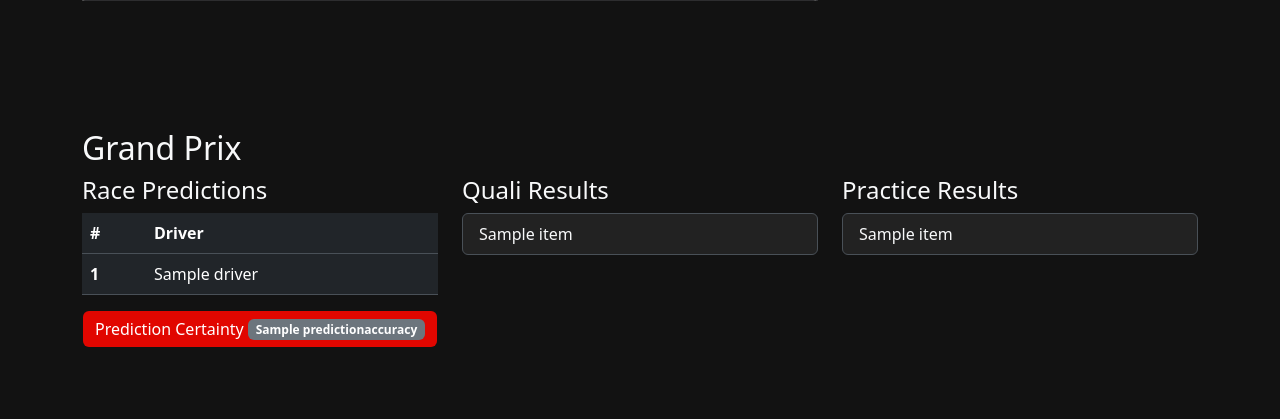
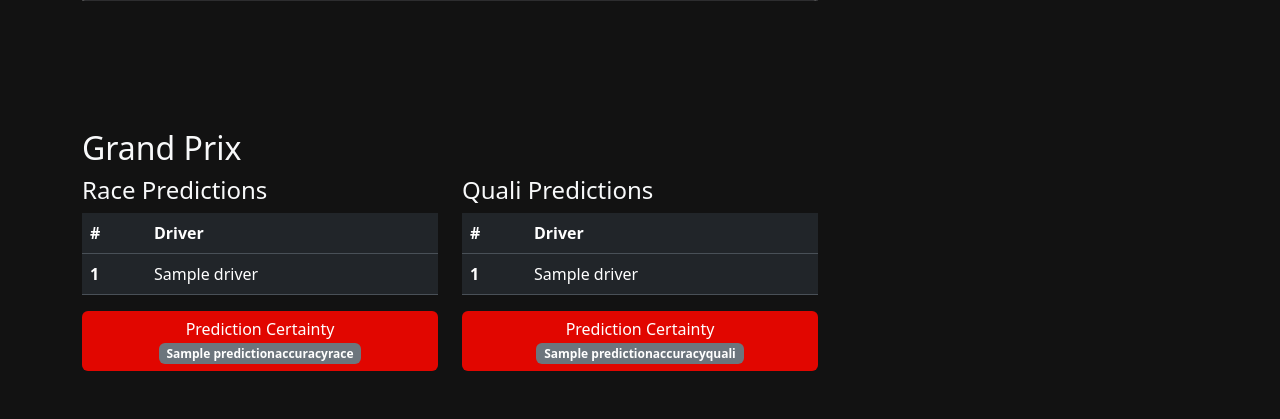
Before and after one commit to WillCrook/F1-Tracker, a Flask app: template f1Tracker/templates/index.html in a window 1280 px wide. Shown: the part 1021-1440 px from the top of the page. Before the commit the page ends 1368 px from the top, so only its background shows below. Run offline with Flask 3, Linux system fonts and the light colour scheme; the template is opened without the code that fills it: most values are stand-ins (such as "Sample title", 1, 10 or a date in 2020); parts of the project's set-up code (start-up, migrations or seed data) failed here and were passed over.

Commit message:
quali predictions

```diff
--- a/f1Tracker/app.py
+++ b/f1Tracker/app.py
@@ -528,16 +528,17 @@ def getUpcomingGrandPrixInfo():
 
 #cache again used otherwise the processing would be through the roof
 
-@cache.cached(timeout=3600, key_prefix='driver_rankings_quali')
+@cache.cached(timeout=432000, key_prefix='driver_rankings_quali')
 def driverRankingsRace():
     rankings, accuracy = ml.getRacePredictions()
     return [rankings, accuracy]
 
-def qualiResults():
-    return [
-        "Top Speed: Charles Leclerc"
-    ]
-@cache.cached(timeout=3600, key_prefix='generate-graph')
+@cache.cached(timeout=432000, key_prefix='driver_rankings_quali')
+def driverRankingsQuali():
+    rankings, accuracy = ml.getQualiPredictions()
+    return [rankings, accuracy]
+
+@cache.cached(timeout=None, key_prefix='generate-graph')
 @app.route('/generate-graph', methods=['GET'])
 def generate_graph():
     graph_type = request.args.get('graphType')
@@ -691,11 +692,12 @@ def get_team_logo():
 def get_payload():
 
     payload = {
-        'qualiresults': qualiResults(), # api
-        'driverrankingsrace': driverRankingsRace()[0], # db / ML
+        'driverrankingsrace': driverRankingsRace()[0], #ML
+        'predictionaccuracyrace' : str(driverRankingsRace()[1]) + "%", # ML
+        'driverrankingsquali' : driverRankingsQuali()[0], # ML
+        'predictionaccuracyquali' : str(driverRankingsRace()[1]) + '%', #ML
         'upcominggrandprixlist': getUpcomingGrandPrixInfo(), # api
         'practiseresults' : practiseResults(), # api
-        'predictionaccuracy' : str(driverRankingsRace()[1]) + "%", # ML note that prediction accuracy is dRR[1]
         'signedin' : getSignedIn(), #session
         'graphtypes': getGraphTypes(), #f1data
         'grandprixlist': f1_data.get_events(),  # Grand Prix events from f1data.py
--- a/f1Tracker/ml.py
+++ b/f1Tracker/ml.py
@@ -168,7 +168,8 @@ def XGBoost_model_train(X, Y, test_size=0.2, cv=10):
     model = xgb.XGBClassifier(objective="multi:softmax", num_class=len(set(Y)), random_state=42)
 
     #cross-validation to evaluate model performance so I can give a certaincy
-    cv_scores = cross_val_score(model, X, Y, cv=cv, scoring='accuracy') #certaincy
+    #this is how accurate the model has been when testing itself to the actual dataset
+    cv_scores = cross_val_score(model, X, Y, cv=cv, scoring='accuracy')
     #log the accuracy so I can see it from the terminal
     logger.debug("Mean Accuracy:", np.mean(cv_scores)) #so I can see improvements if I change the datapoints/model
 
@@ -179,7 +180,7 @@ def XGBoost_model_train(X, Y, test_size=0.2, cv=10):
     return model, accuracy
 
 def getRacePredictions():
-    #data = X, target = y
+    #features for race
     X = dataframe[['startingPosition', 'driverExpYears', 'meanPace', 'maxPace']]  # Select features
     Y_position = dataframe["racePosition"] - 1
 
@@ -222,7 +223,52 @@ def getRacePredictions():
 
     return predictions_output, accuracy
 
+def getQualiPredictions():
+    #features for quali
+    X = dataframe[['driverExpYears', 'meanPace', 'maxPace']]  # Select relevant features for quali
+    Y_position = dataframe["qualiResultPosition"] - 1  # Target is the qualifying position
+
+    #run the machine learning model
+    model, accuracy = XGBoost_model_train(X, Y_position)
+
+    #map driver IDs to their codes for output
+    df_drivers['driverCode'] = df_drivers['code']
+    driver_id_to_code = df_drivers.set_index('driverId')['driverCode'].to_dict()
+
+    #predict qualifying positions
+    X_test = X.tail(20)
+    X_full = dataframe.tail(20)
+    X_full['predict'] = model.predict(X_test) + 1  #revert to original qualifying positions
+
+    #create a list of dictionaries for driver predictions with rank for the output
+    predictions_output = []
+
+    for idx, row in X_full.iterrows():
+        driver_id = row['driverId']
+        driver_code = driver_id_to_code.get(driver_id, "Unknown Driver")
+        predicted_position = row['predict']
+
+        driver_prediction = {
+            'driver': driver_code,
+            'qualifying_rank': str(predicted_position)
+        }
+
+        predictions_output.append(driver_prediction)
+
+    predictions_output.sort(key=lambda driver_prediction: int(driver_prediction['qualifying_rank']))
+
+    #adjust ranking order to avoid duplicates
+    num = 1
+    for i in predictions_output:
+        i['qualifying_rank'] = num
+        num += 1
+
+    return predictions_output, accuracy
+
+#This is purely for debugging and testing and has nothing to do with the main flask application.
+#it was just so I didn't have to start the entire flask app everytime
 if __name__ == '__main__':
     logger.info('Starting up...')
     logger.info(getRacePredictions())
+    logger.info(getQualiPredictions())
     logger.info('Shutting down...')
--- a/f1Tracker/templates/index.html
+++ b/f1Tracker/templates/index.html
@@ -278,28 +278,36 @@
             </table>
             <div class="text-center mt-3">
               <button class="btn btn-primary">
-                Prediction Certainty <span class="badge bg-secondary">{{ data.predictionaccuracy }}</span>
+                Prediction Certainty <span class="badge bg-secondary">{{ data.predictionaccuracyrace }}</span>
               </button>
             </div>
           </div>
 
           <!-- Quali Results -->
           <div class="col-md-4">
-            <h4>Quali Results</h4>
-            <ul class="list-group">
-              {% for item in data.qualiresults %}
-                <li class="list-group-item">{{ item }}</li>
-              {% endfor %}
-            </ul>
+            <h4>Quali Predictions</h4>
+            <table class="table">
+              <thead>
+                <tr>
+                  <th>#</th>
+                  <th>Driver</th>
+                </tr>
+              </thead>
+              <tbody>
+                {% for row in data.driverrankingsquali %}
+                  <tr>
+                    <th>{{ row.qualifying_rank }}</th>
+                    <td>{{ row.driver }}</td>
+                  </tr>
+                {% endfor %}
+              </tbody>
+            </table>
+            <div class="text-center mt-3">
+              <button class="btn btn-primary">
+                Prediction Certainty <span class="badge bg-secondary">{{ data.predictionaccuracyquali }}</span>
+              </button>
+            </div>
           </div>
-
-          <!-- Practice Results -->
-          <div class="col-md-4">
-            <h4>Practice Results</h4>
-            <ul class="list-group">
-              {% for item in data.practiseresults %}
-                <li class="list-group-item">{{ item }}</li>
-              {% endfor %}
             </ul>
           </div>
         </div>
```
Also changed, not shown: f1Tracker/f1data.py (+9 -0 lines).
